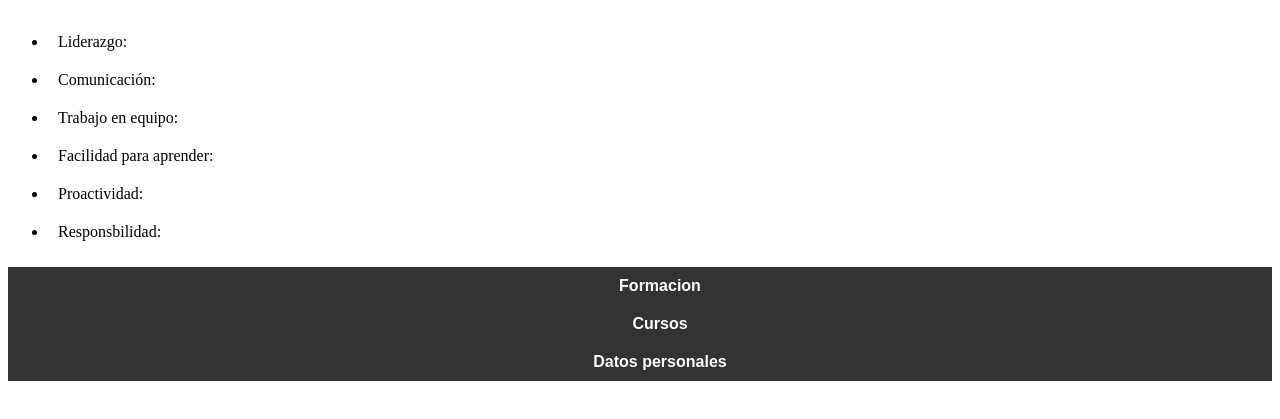
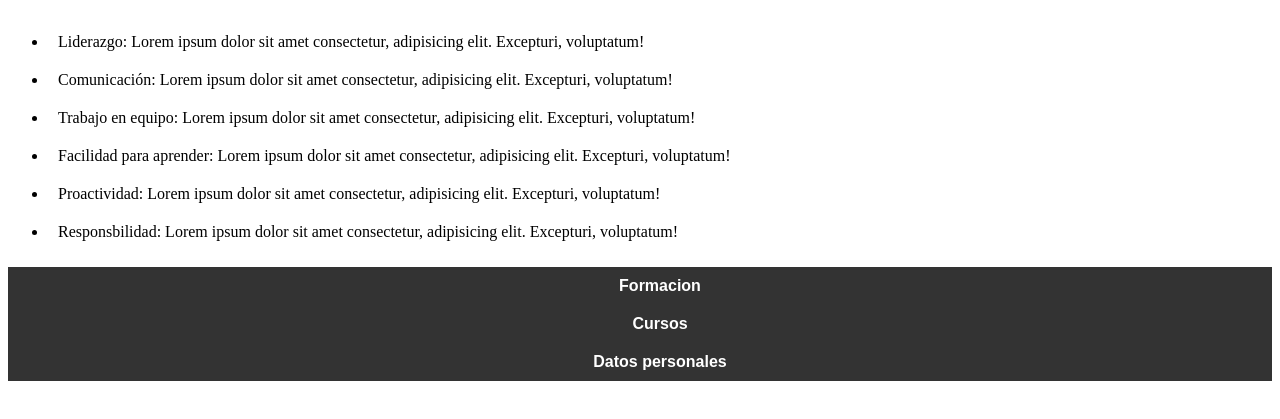
Before and after one commit to joaquinmariogomez/tp1-utn-programacionIII, a plain HTML site: page pages/habilidades.html in a window 1280 px wide. Shown: the part 67-486 px from the top of the page. Drawn offline with Linux system fonts and the light colour scheme.

Commit message:
agrego texto con la subclase span

```diff
--- a/pages/habilidades.html
+++ b/pages/habilidades.html
@@ -10,12 +10,12 @@
 <body>
     <h2 class="titles2">Habilidades y aptitudes</h2>
     <ul class="listaHabilidades">
-        <li>Liderazgo: </li>
-        <li>Comunicación: </li>
-        <li>Trabajo en equipo:</li>
-        <li>Facilidad para aprender: </li>
-        <li>Proactividad: </li>
-        <li>Responsbilidad: </li>
+        <li>Liderazgo: <span>Lorem ipsum dolor sit amet consectetur, adipisicing elit. Excepturi, voluptatum!</span></li>
+        <li>Comunicación: <span>Lorem ipsum dolor sit amet consectetur, adipisicing elit. Excepturi, voluptatum!</span></li>
+        <li>Trabajo en equipo: <span>Lorem ipsum dolor sit amet consectetur, adipisicing elit. Excepturi, voluptatum!</span></li>
+        <li>Facilidad para aprender: <span>Lorem ipsum dolor sit amet consectetur, adipisicing elit. Excepturi, voluptatum!</span></li>
+        <li>Proactividad: <span>Lorem ipsum dolor sit amet consectetur, adipisicing elit. Excepturi, voluptatum!</span></li>
+        <li>Responsbilidad: <span>Lorem ipsum dolor sit amet consectetur, adipisicing elit. Excepturi, voluptatum!</span></li>
     </ul>
     <ul class="listaNav">
         <li><a href="formacion.html">Formacion</a></li>
```
